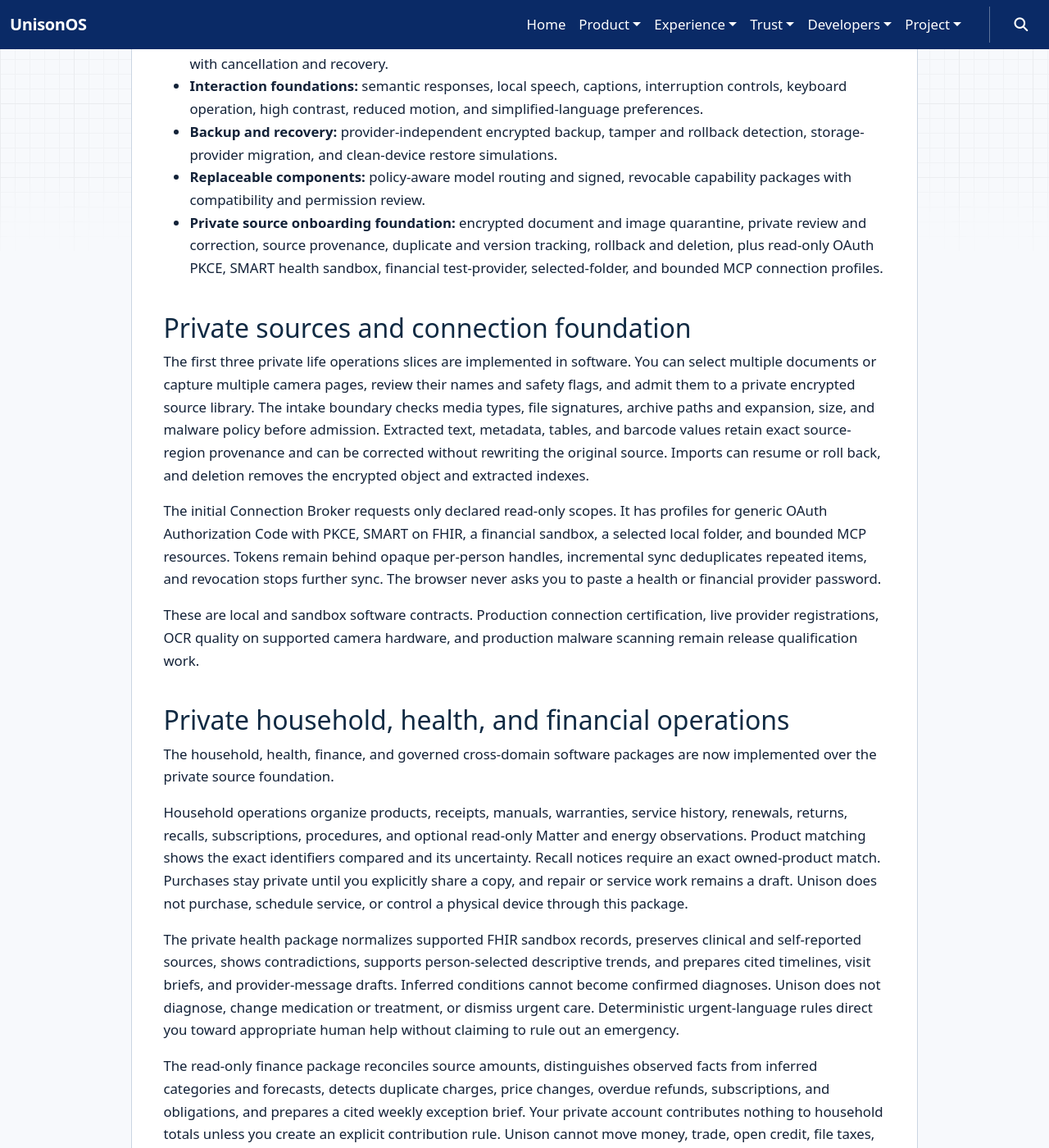
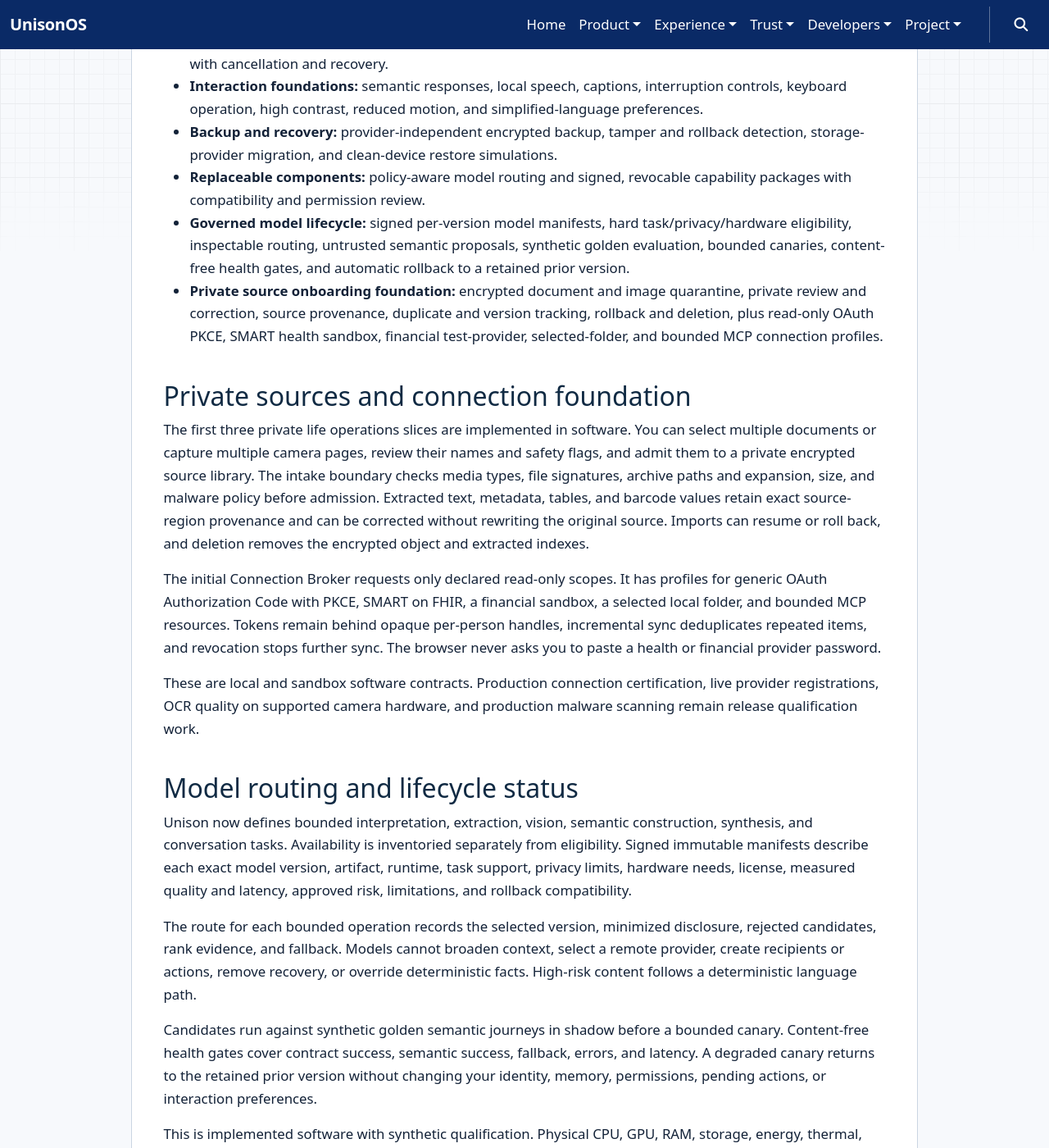
Before and after one commit to project-unisonOS/project-unisonos.github.io, an MkDocs documentation site: the page built from docs/current-status.md, in a window 1280 px wide and 1400 px high, scrolled down 534 px. Shown: the whole window at 82% size. Built offline with MkDocs 1.6.1, drawn with Linux system fonts in a browser that asks for light colours; nearby versions of some CDN libraries; some of the changed text lies outside the part shown.

Commit message:
Document governed model lifecycle truthfully (#32)
Co-authored-by: dadam <dadam@example.com>

```diff
--- a/docs/current-status.md
+++ b/docs/current-status.md
@@ -27,6 +27,10 @@ It remains unsupported while physical validation and promotion gates are open.
   simulations.
 - **Replaceable components:** policy-aware model routing and signed, revocable
   capability packages with compatibility and permission review.
+- **Governed model lifecycle:** signed per-version model manifests, hard
+  task/privacy/hardware eligibility, inspectable routing, untrusted semantic
+  proposals, synthetic golden evaluation, bounded canaries, content-free health
+  gates, and automatic rollback to a retained prior version.
 - **Private source onboarding foundation:** encrypted document and image
   quarantine, private review and correction, source provenance, duplicate and
   version tracking, rollback and deletion, plus read-only OAuth PKCE, SMART
@@ -54,6 +58,32 @@ health or financial provider password.
 These are local and sandbox software contracts. Production connection
 certification, live provider registrations, OCR quality on supported camera
 hardware, and production malware scanning remain release qualification work.
+
+## Model routing and lifecycle status
+
+Unison now defines bounded interpretation, extraction, vision, semantic
+construction, synthesis, and conversation tasks. Availability is inventoried
+separately from eligibility. Signed immutable manifests describe each exact
+model version, artifact, runtime, task support, privacy limits, hardware needs,
+license, measured quality and latency, approved risk, limitations, and rollback
+compatibility.
+
+The route for each bounded operation records the selected version, minimized
+disclosure, rejected candidates, rank evidence, and fallback. Models cannot
+broaden context, select a remote provider, create recipients or actions, remove
+recovery, or override deterministic facts. High-risk content follows a
+deterministic language path.
+
+Candidates run against synthetic golden semantic journeys in shadow before a
+bounded canary. Content-free health gates cover contract success, semantic
+success, fallback, errors, and latency. A degraded canary returns to the
+retained prior version without changing your identity, memory, permissions,
+pending actions, or interaction preferences.
+
+This is implemented software with synthetic qualification. Physical CPU, GPU,
+RAM, storage, energy, thermal, and realistic contention evidence remains open.
+No model and hardware combination is currently supported by the semantic
+experience program.
 
 ## Private household, health, and financial operations
 
```
Also changed, not shown: docs/architecture/deep-dive.md (+20 -0 lines), docs/how-unison-works.md (+26 -2 lines), docs/project/roadmap.md (+9 -2 lines).
